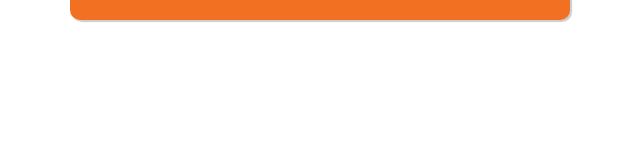
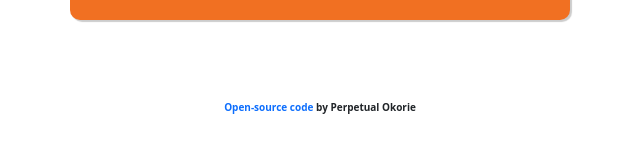
Before and after one commit to AmazedWonder/Weather_App, a plain HTML site: page index.html in a window 1280 px wide. Shown: the part 560-712 px from the top of the page, without its empty margins (320-960 px from the left). Drawn offline with nearby package versions, Linux system fonts and the light colour scheme; no server answers.

Commit message:
added GITHUB source link

```diff
--- a/index.html
+++ b/index.html
@@ -146,6 +146,10 @@
       <script src="src/index.js" > </script> <div class="container">
 
 
+        <p class="source-code" style="font-size: 10px; font-weight: bold; ">
+          <a href="https://github.com/AmazedWonder/Weather_App" id="source-code">
+            Open-source code
+          </a> by Perpetual Okorie </p>
+</body>
 
-</body>
 </html>
--- a/src/style1.css
+++ b/src/style1.css
@@ -383,3 +383,12 @@ svg[data-icon="wi:day-sunny-overcast"] {
     transform: scale(1.2);
   }
 }
+
+.source-code {
+  text-align: center;
+
+}
+
+#source-code {
+  text-decoration: none;
+}
```
